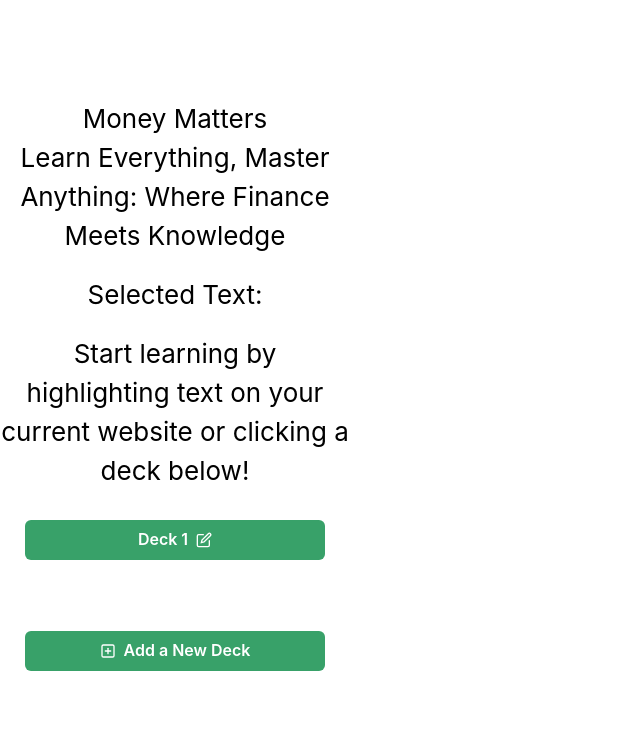
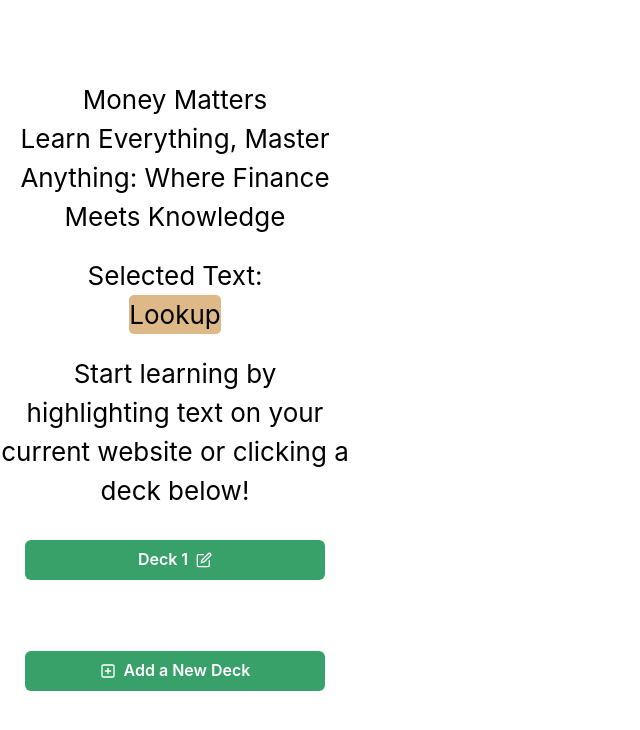
Before and after one commit to nelson123-lab/HackUNT2023, a React (Create React App) app in the folder client/: page / in a window 1280 px wide. Shown: the top 730 px of the page, without its empty margins (0-640 px from the left). Built offline with nearby package versions, Linux system fonts and the light colour scheme; no server answers.

Commit message:
Added connection for word lookup to flask

```diff
--- a/client/src/App.css
+++ b/client/src/App.css
@@ -39,3 +39,8 @@
     transform: rotate(360deg);
   }
 }
+
+.buttons{
+  background-color: burlywood;
+  border-radius: 5px;
+}
--- a/client/src/Popup.js
+++ b/client/src/Popup.js
@@ -1,10 +1,12 @@
 // src/Popup.js
 /* global chrome */
 import React, { useState, useEffect } from 'react';
+import axios from 'axios'
+import './App.css';
 
 const Popup = () => {
   const [selectedText, setSelectedText] = useState('');
-
+  const [response, setResponse] = useState('')
   const handleSelection = () => {
     //test
     let tab1
@@ -55,10 +57,21 @@ const Popup = () => {
     };
   }, []); // Empty dependency array to run this effect only once
 
+  const getDef = async(e) => {
+    e.preventDefault()
+    console.log("Get definition called")
+    let temp_response = await axios.post('http://localhost:5000/gpt', {
+      word: selectedText
+    })
+    console.log(temp_response)
+    setResponse(temp_response)
+  }
   return (
     <div style={{ padding: '20px' }}>
       <h1>Selected Text:</h1>
       <p>{selectedText}</p>
+      <button className="buttons" onClick={getDef}>Lookup</button>
+      <p>{response}</p>
     </div>
   );
 };
```
Also changed, not shown: 1 other file (tests, documents, lock files or other folders).
